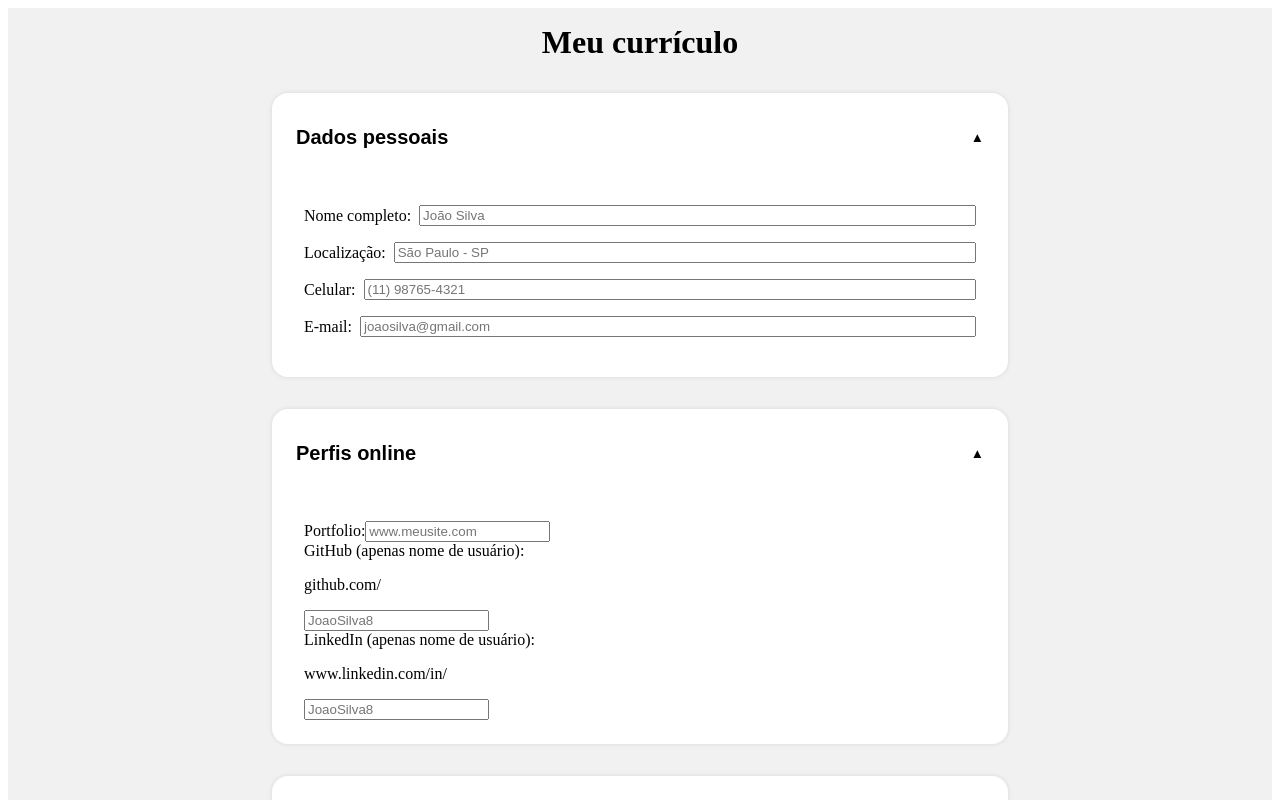
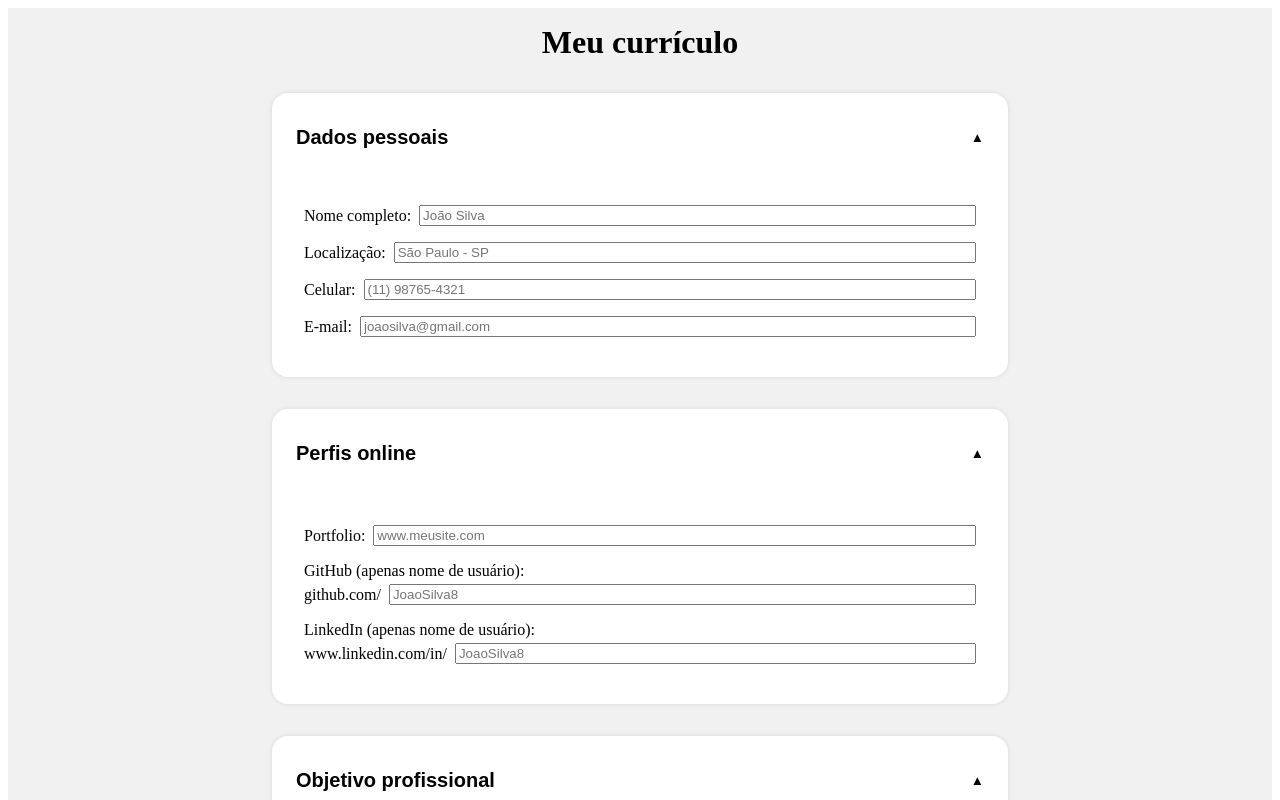
Before and after one commit to Diego-Moreira8/cv-app, a React (Vite) app: page / in a window 1280 px wide. Shown: the top 800 px of the page. Built offline with nearby package versions, Linux system fonts and the light colour scheme; the HTML template or start-up script is replaced by a standard one.

Commit message:
feat: online profiles styles

```diff
--- a/src/components/OnlineProfilesForm.tsx
+++ b/src/components/OnlineProfilesForm.tsx
@@ -2,6 +2,7 @@ import { useId } from "react";
 import Group from "./Group";
 import { CVAction, CVData } from "../useCVReducer";
 import FormWrapper from "./FromWrapper";
+import styles from "../styles/OnlineProfilesForm.module.css";
 
 type OnlineProfilesFormProps = {
   cvState: CVData;
@@ -36,7 +37,7 @@ export default function OnlineProfilesForm({
   return (
     <Group title="Perfis online">
       <FormWrapper>
-        <div>
+        <div className={styles.formRow}>
           <label htmlFor={portfolioURLInputId}>Portfolio:</label>
           <input
             type="text"
@@ -52,7 +53,8 @@ export default function OnlineProfilesForm({
           <label htmlFor={gitHubUsernameInputId}>
             GitHub (apenas nome de usuário):
           </label>
-          <p>github.com/</p>
+          <div className={styles.formRow}>
+            <label htmlFor={gitHubUsernameInputId}>github.com/</label>
             <input
               type="text"
               name="github"
@@ -62,12 +64,16 @@ export default function OnlineProfilesForm({
               onChange={handleGitHubUsernameChange}
             />
           </div>
+        </div>
 
         <div>
           <label htmlFor={linkedInUsernameInputId}>
             LinkedIn (apenas nome de usuário):
           </label>
-          <p>www.linkedin.com/in/</p>
+          <div className={styles.formRow}>
+            <label htmlFor={linkedInUsernameInputId}>
+              www.linkedin.com/in/
+            </label>
             <input
               type="text"
               name="linkedin"
@@ -77,6 +83,7 @@ export default function OnlineProfilesForm({
               onChange={handleLinkedInUsernameChange}
             />
           </div>
+        </div>
       </FormWrapper>
     </Group>
   );
--- /dev/null
+++ b/src/styles/OnlineProfilesForm.module.css
@@ -0,0 +1,15 @@
+.formRow {
+  display: flex;
+  align-items: center;
+  gap: 0.5rem;
+  margin: 0.25rem 0 1rem 0;
+}
+
+.formRow > label {
+  min-width: fit-content;
+}
+
+.formRow > input {
+  width: 100%;
+  flex-shrink: 1;
+}
```
Lines whose indentation alone changed are shown as unchanged.
